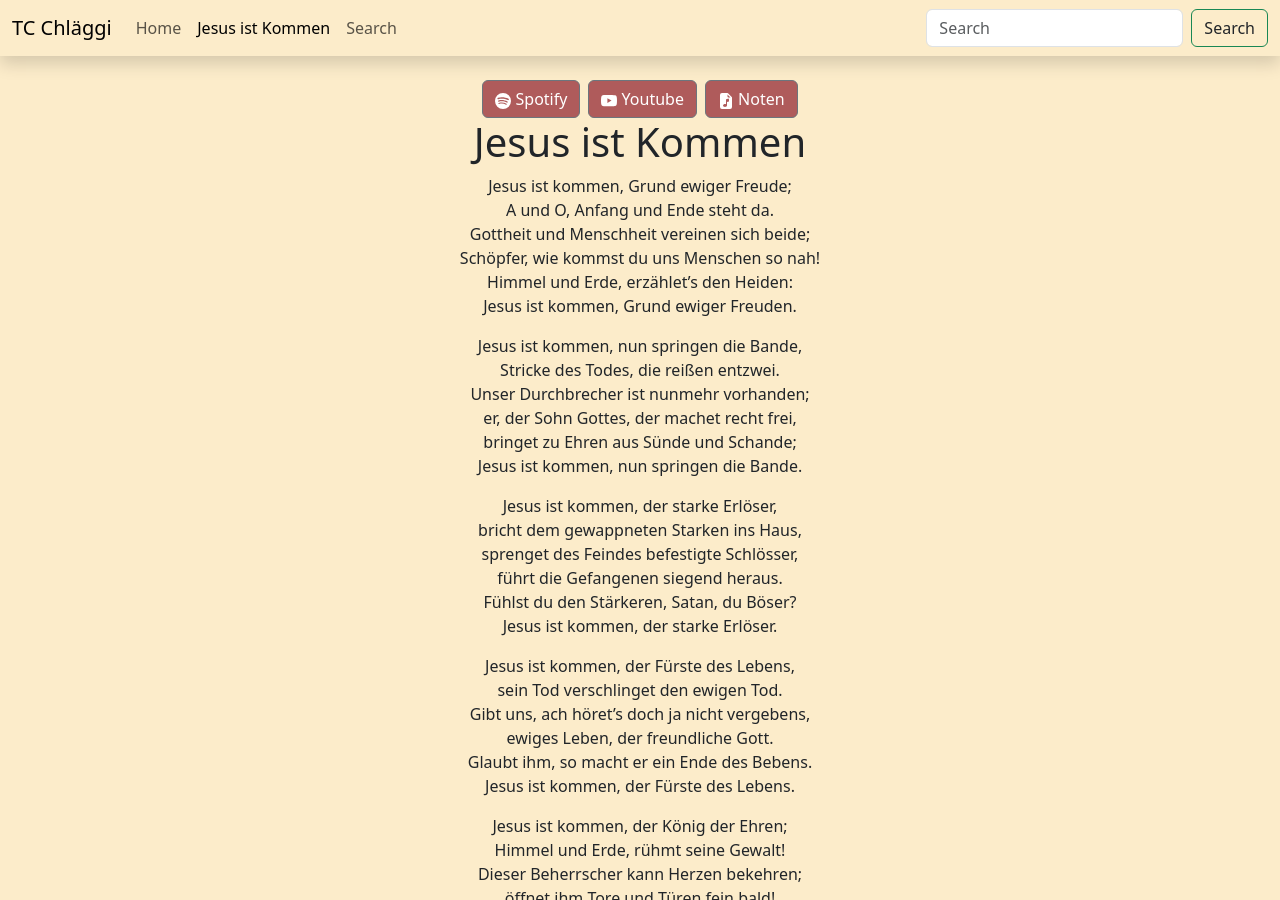
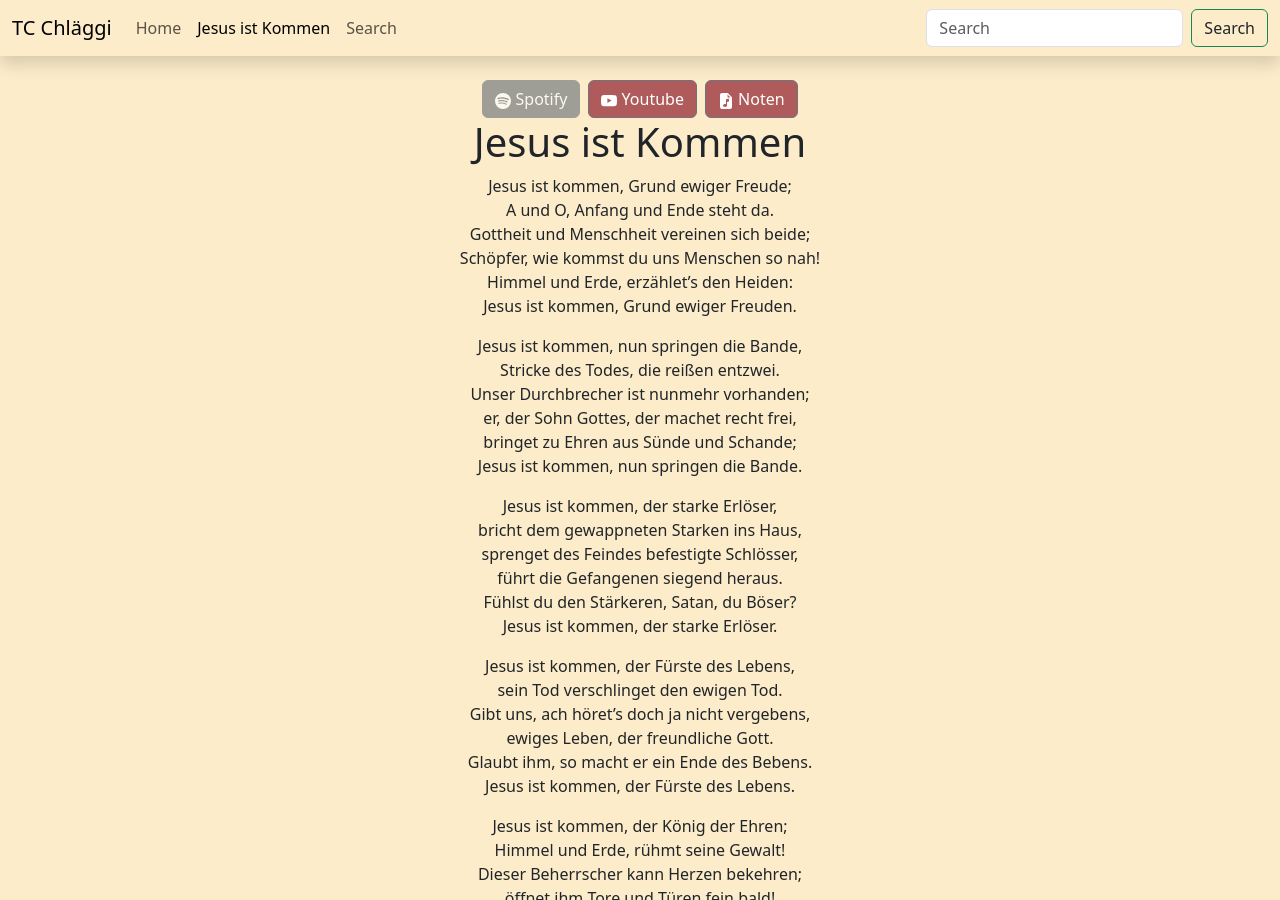
Before and after one commit to Soraxem/song-dist, a Jekyll site: the page built from songs/jesus-ist-kommen.md, in a window 1280 px wide and 900 px high. Built offline with Jekyll 4.4.1, drawn with Linux system fonts in a browser that asks for light colours.

Commit message:
Corrected bad spelling

```diff
--- a/_layouts/song.html
+++ b/_layouts/song.html
@@ -34,21 +34,21 @@
 
         <div class="d-grid gap-2 d-md-flex justify-content-md-center">
 
-          <a class="btn btn-secondary {% unless page.spotify %}disabeled{% endunless %}" href="{{ page.spotify }}">
+          <a class="btn btn-secondary {% unless page.spotify %}disabled{% endunless %}" href="{{ page.spotify }}">
             <svg xmlns="http://www.w3.org/2000/svg" width="16" height="16" fill="currentColor" class="bi bi-spotify" viewBox="0 0 16 16">
               <path d="M8 0a8 8 0 1 0 0 16A8 8 0 0 0 8 0zm3.669 11.538a.498.498 0 0 1-.686.165c-1.879-1.147-4.243-1.407-7.028-.77a.499.499 0 0 1-.222-.973c3.048-.696 5.662-.397 7.77.892a.5.5 0 0 1 .166.686zm.979-2.178a.624.624 0 0 1-.858.205c-2.15-1.321-5.428-1.704-7.972-.932a.625.625 0 0 1-.362-1.194c2.905-.881 6.517-.454 8.986 1.063a.624.624 0 0 1 .206.858zm.084-2.268C10.154 5.56 5.9 5.419 3.438 6.166a.748.748 0 1 1-.434-1.432c2.825-.857 7.523-.692 10.492 1.07a.747.747 0 1 1-.764 1.288z"></path>
             </svg>
             Spotify
           </a>
 
-          <a class="btn btn-secondary {% unless page.yt-music %}disabeled{% endunless %}" href="{{ page.yt-music }}" target="_blank">
+          <a class="btn btn-secondary {% unless page.yt-music %}disabled{% endunless %}" href="{{ page.yt-music }}" target="_blank">
             <svg xmlns="http://www.w3.org/2000/svg" width="16" height="16" fill="currentColor" class="bi bi-youtube" viewBox="0 0 16 16">
               <path d="M8.051 1.999h.089c.822.003 4.987.033 6.11.335a2.01 2.01 0 0 1 1.415 1.42c.101.38.172.883.22 1.402l.01.104.022.26.008.104c.065.914.073 1.77.074 1.957v.075c-.001.194-.01 1.108-.082 2.06l-.008.105-.009.104c-.05.572-.124 1.14-.235 1.558a2.007 2.007 0 0 1-1.415 1.42c-1.16.312-5.569.334-6.18.335h-.142c-.309 0-1.587-.006-2.927-.052l-.17-.006-.087-.004-.171-.007-.171-.007c-1.11-.049-2.167-.128-2.654-.26a2.007 2.007 0 0 1-1.415-1.419c-.111-.417-.185-.986-.235-1.558L.09 9.82l-.008-.104A31.4 31.4 0 0 1 0 7.68v-.123c.002-.215.01-.958.064-1.778l.007-.103.003-.052.008-.104.022-.26.01-.104c.048-.519.119-1.023.22-1.402a2.007 2.007 0 0 1 1.415-1.42c.487-.13 1.544-.21 2.654-.26l.17-.007.172-.006.086-.003.171-.007A99.788 99.788 0 0 1 7.858 2h.193zM6.4 5.209v4.818l4.157-2.408L6.4 5.209z"></path>
             </svg>
             Youtube
           </a>
 
-          <a class="btn btn-secondary {% unless page.noten %}disabeled{% endunless %}" href="{{ page.noten }}">
+          <a class="btn btn-secondary {% unless page.noten %}disabled{% endunless %}" href="{{ page.noten }}">
             <svg xmlns="http://www.w3.org/2000/svg" width="16" height="16" fill="currentColor" class="bi bi-file-earmark-music-fill" viewBox="0 0 16 16">
               <path d="M9.293 0H4a2 2 0 0 0-2 2v12a2 2 0 0 0 2 2h8a2 2 0 0 0 2-2V4.707A1 1 0 0 0 13.707 4L10 .293A1 1 0 0 0 9.293 0zM9.5 3.5v-2l3 3h-2a1 1 0 0 1-1-1zM11 6.64v1.75l-2 .5v3.61c0 .495-.301.883-.662 1.123C7.974 13.866 7.499 14 7 14c-.5 0-.974-.134-1.338-.377-.36-.24-.662-.628-.662-1.123s.301-.883.662-1.123C6.026 11.134 6.501 11 7 11c.356 0 .7.068 1 .196V6.89a1 1 0 0 1 .757-.97l1-.25A1 1 0 0 1 11 6.64z"></path>
             </svg>
```
